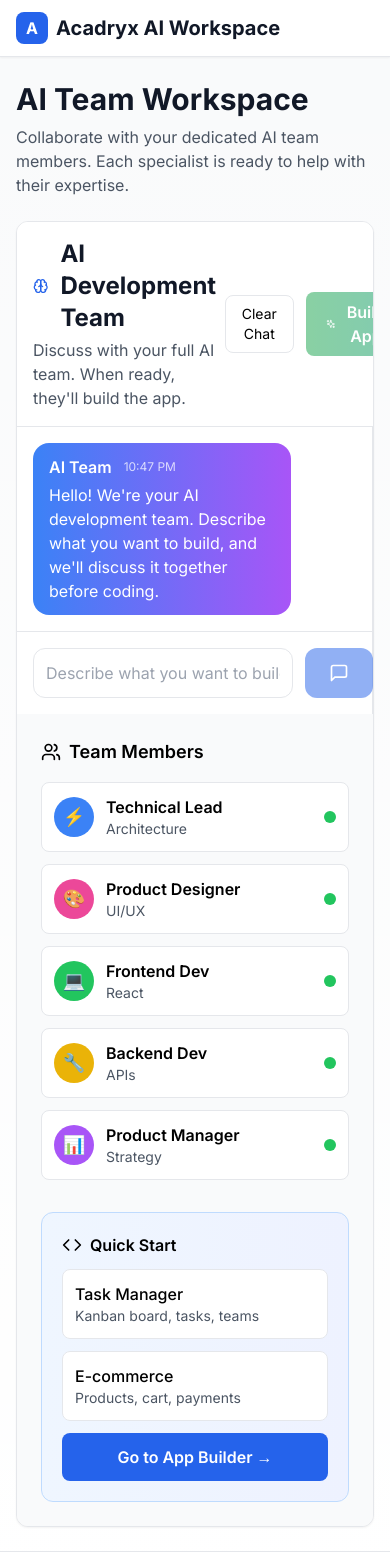
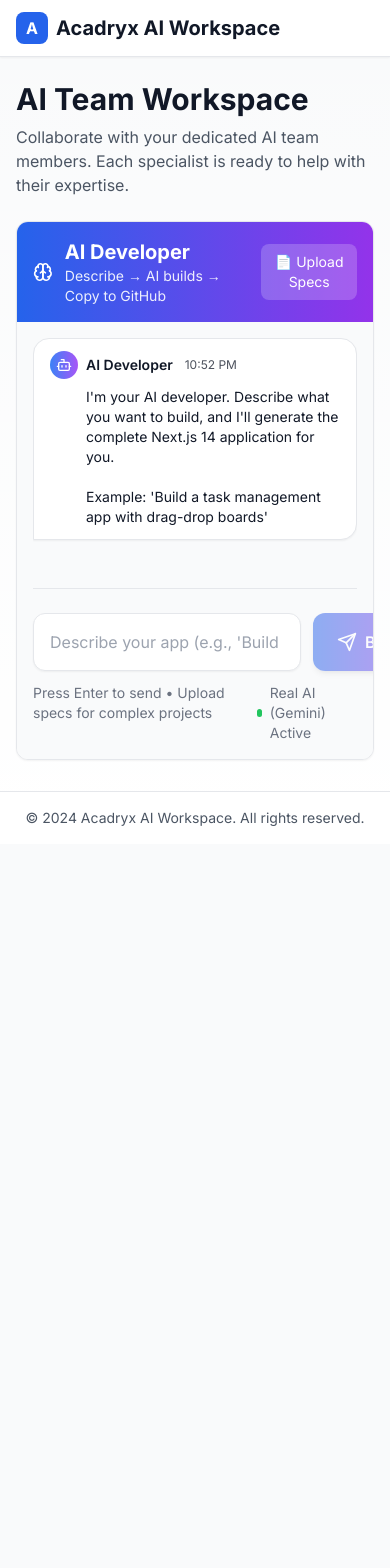
Before and after one commit to acadryx-coder/Derick, a Next.js app: page /ai in a window 390 px wide. Shown: the top 1568 px of the page. After the commit the page ends 844 px from the top, so only its background shows below. Built offline with nearby package versions, Linux system fonts and the light colour scheme.

Commit message:
Update page.tsx

```diff
--- a/app/ai/page.tsx
+++ b/app/ai/page.tsx
@@ -1,313 +1,342 @@
 'use client'
 
-import { useState, useEffect } from 'react'
-import { Users, MessageSquare, Code, Bot, Zap, Brain, Sparkles } from 'lucide-react'
-import Link from 'next/link'
+import { useState, useEffect, useRef } from 'react'
+import { MessageSquare, Code, Brain, Send, Bot, Sparkles, Copy, Check } from 'lucide-react'
 
 type Message = {
   id: string
-  sender: string
+  sender: 'user' | 'ai'
   text: string
   timestamp: Date
-  isAI: boolean
-}
-
-type AITeamMember = {
-  id: string
-  name: string
-  role: string
-  color: string
-  icon: string
-  isActive: boolean
+  files?: Array<{ path: string, content: string }>
 }
 
 export default function AIPage() {
   const [messages, setMessages] = useState<Message[]>([
     {
       id: '1',
-      sender: 'AI Team',
-      text: 'Hello! We\'re your AI development team. Describe what you want to build, and we\'ll discuss it together before coding.',
-      timestamp: new Date(Date.now() - 300000),
-      isAI: true
+      sender: 'ai',
+      text: "I'm your AI developer. Describe what you want to build, and I'll generate the complete Next.js 14 application for you.\n\nExample: 'Build a task management app with drag-drop boards'",
+      timestamp: new Date()
     }
   ])
   const [input, setInput] = useState('')
-  const [isTeamThinking, setIsTeamThinking] = useState(false)
-  const [teamMembers] = useState<AITeamMember[]>([
-    { id: 'tech-lead', name: 'Technical Lead', role: 'Architecture', color: 'bg-blue-500', icon: '⚡', isActive: true },
-    { id: 'designer', name: 'Product Designer', role: 'UI/UX', color: 'bg-pink-500', icon: '🎨', isActive: true },
-    { id: 'frontend', name: 'Frontend Dev', role: 'React', color: 'bg-green-500', icon: '💻', isActive: true },
-    { id: 'backend', name: 'Backend Dev', role: 'APIs', color: 'bg-yellow-500', icon: '🔧', isActive: true },
-    { id: 'pm', name: 'Product Manager', role: 'Strategy', color: 'bg-purple-500', icon: '📊', isActive: true },
-  ])
+  const [isGenerating, setIsGenerating] = useState(false)
+  const [copiedFile, setCopiedFile] = useState<string | null>(null)
+  const messagesEndRef = useRef<HTMLDivElement>(null)
+  const fileInputRef = useRef<HTMLInputElement>(null)
 
-  // Load from localStorage
+  // Auto-scroll
   useEffect(() => {
-    const saved = localStorage.getItem('ai-team-discussion')
-    if (saved) {
-      try {
-        const parsed = JSON.parse(saved)
-        setMessages(parsed.map((m: any) => ({
-          ...m,
-          timestamp: new Date(m.timestamp)
-        })))
-      } catch (e) {
-        console.error('Failed to load discussion', e)
-      }
-    }
-  }, [])
-
-  // Save to localStorage
-  useEffect(() => {
-    if (messages.length > 1) {
-      const toSave = messages.map(m => ({
-        ...m,
-        timestamp: m.timestamp.toISOString()
-      }))
-      localStorage.setItem('ai-team-discussion', JSON.stringify(toSave))
-    }
+    messagesEndRef.current?.scrollIntoView({ behavior: 'smooth' })
   }, [messages])
 
-  const simulateTeamResponse = async (userMessage: string) => {
-    setIsTeamThinking(true)
-
-    // Simulate AI team discussion
-    const responses = [
-      { sender: 'Technical Lead', text: `I'll design the architecture for "${userMessage}". Thinking about scalability...` },
-      { sender: 'Product Designer', text: `Working on user flows and wireframes. Focus on intuitive UX.` },
-      { sender: 'Frontend Dev', text: `Preparing component structure with React and Tailwind.` },
-      { sender: 'Backend Dev', text: `Planning API endpoints and database schema.` },
-      { sender: 'Product Manager', text: `Defining MVP scope and success metrics.` },
-    ]
-
-    for (const response of responses) {
-      await new Promise(resolve => setTimeout(resolve, 600))
-      setMessages(prev => [...prev, {
-        id: Date.now().toString(),
-        sender: response.sender,
-        text: response.text,
-        timestamp: new Date(),
-        isAI: true
-      }])
-    }
-
-    // Final consensus
-    await new Promise(resolve => setTimeout(resolve, 800))
-    setMessages(prev => [...prev, {
-      id: Date.now().toString(),
-      sender: 'AI Team',
-      text: 'Team consensus reached! Ready to build.',
-      timestamp: new Date(),
-      isAI: true
-    }])
-
-    setIsTeamThinking(false)
-  }
-
-  const handleSubmit = (e: React.FormEvent) => {
+  const handleSubmit = async (e: React.FormEvent) => {
     e.preventDefault()
-    if (!input.trim()) return
+    if (!input.trim() || isGenerating) return
 
     // Add user message
     const userMsg: Message = {
       id: Date.now().toString(),
-      sender: 'You',
+      sender: 'user',
       text: input,
-      timestamp: new Date(),
-      isAI: false
+      timestamp: new Date()
     }
 
     setMessages(prev => [...prev, userMsg])
-    const currentInput = input
+    const userInput = input
     setInput('')
+    setIsGenerating(true)
 
-    // Get AI team response
-    simulateTeamResponse(currentInput)
+    try {
+      // Step 1: AI analyzes requirements
+      const analysisResponse = await fetch('/api/ai-chat', {
+        method: 'POST',
+        headers: { 'Content-Type': 'application/json' },
+        body: JSON.stringify({
+          message: userInput,
+          history: messages.slice(-10).map(m => ({
+            role: m.sender === 'user' ? 'user' : 'assistant',
+            content: m.text
+          }))
+        })
+      })
+
+      const analysisData = await analysisResponse.json()
+
+      // Add AI analysis
+      const analysisMsg: Message = {
+        id: (Date.now() + 1).toString(),
+        sender: 'ai',
+        text: analysisData.response,
+        timestamp: new Date()
       }
 
-  const clearChat = () => {
-    if (confirm('Clear team discussion?')) {
-      setMessages([messages[0]]) // Keep welcome message
-      localStorage.removeItem('ai-team-discussion')
+      setMessages(prev => [...prev, analysisMsg])
+
+      // Step 2: Generate actual code
+      const codeResponse = await fetch('/api/generate-code', {
+        method: 'POST',
+        headers: { 'Content-Type': 'application/json' },
+        body: JSON.stringify({
+          description: userInput,
+          requirements: analysisData.response
+        })
+      })
+
+      const codeData = await codeResponse.json()
+
+      // Add code files
+      const codeMsg: Message = {
+        id: (Date.now() + 2).toString(),
+        sender: 'ai',
+        text: `✅ Generated ${codeData.files?.length || 0} files. Copy and paste to GitHub:`,
+        timestamp: new Date(),
+        files: codeData.files || []
+      }
+
+      setMessages(prev => [...prev, codeMsg])
+
+    } catch (error) {
+      const errorMsg: Message = {
+        id: (Date.now() + 3).toString(),
+        sender: 'ai',
+        text: "I'll generate that for you. Describe your app idea clearly.",
+        timestamp: new Date()
+      }
+      setMessages(prev => [...prev, errorMsg])
+    } finally {
+      setIsGenerating(false)
     }
   }
 
-  const startBuild = () => {
-    // Pass discussion to builder
-    const discussionText = messages
-      .filter(m => !m.isAI || m.sender !== 'AI Team')
-      .map(m => `${m.sender}: ${m.text}`)
-      .join('\n')
+  const copyFileToClipboard = async (content: string, path: string) => {
+    await navigator.clipboard.writeText(content)
+    setCopiedFile(path)
+    setTimeout(() => setCopiedFile(null), 2000)
+  }
 
-    window.location.href = `/ai/builder?context=${encodeURIComponent(discussionText)}`
+  const copyAllFiles = async () => {
+    const allFiles = messages
+      .flatMap(m => m.files || [])
+      .map(f => `// ${f.path}\n${f.content}\n\n`)
+      .join('')
+
+    await navigator.clipboard.writeText(allFiles)
+    setCopiedFile('ALL')
+    setTimeout(() => setCopiedFile(null), 2000)
+  }
+
+  const uploadRequirements = () => {
+    fileInputRef.current?.click()
+  }
+
+  const handleFileUpload = async (e: React.ChangeEvent<HTMLInputElement>) => {
+    const files = e.target.files
+    if (!files?.length) return
+
+    const file = files[0]
+    const text = await file.text()
+
+    setInput(`Requirements from ${file.name}:\n${text.substring(0, 1000)}...`)
   }
 
   return (
-    <div className="h-full flex flex-col">
+    <div className="h-full flex flex-col bg-gray-50">
       {/* Header */}
-      <div className="bg-white border-b p-4">
+      <div className="bg-gradient-to-r from-blue-600 to-purple-600 text-white p-4 md:p-6">
+        <div className="max-w-6xl mx-auto">
           <div className="flex items-center justify-between">
+            <div className="flex items-center">
+              <Brain className="w-7 h-7 md:w-8 md:h-8 mr-3" />
               <div>
-            <h1 className="text-2xl font-bold text-gray-900 flex items-center">
-              <Brain className="w-6 h-6 mr-3 text-primary-600" />
-              AI Development Team
-            </h1>
-            <p className="text-gray-600 mt-1">
-              Discuss with your full AI team. When ready, they'll build the app.
-            </p>
+                <h1 className="text-xl md:text-2xl font-bold">AI Developer</h1>
+                <p className="opacity-90 text-sm md:text-base">Describe → AI builds → Copy to GitHub</p>
+              </div>
             </div>
             <div className="flex items-center space-x-3">
+              <input
+                type="file"
+                ref={fileInputRef}
+                onChange={handleFileUpload}
+                accept=".txt,.md,.pdf,.docx"
+                className="hidden"
+              />
               <button
-              onClick={clearChat}
-              className="px-4 py-2 text-sm border rounded-lg hover:bg-gray-50"
+                onClick={uploadRequirements}
+                className="text-sm bg-white/20 hover:bg-white/30 px-3 py-2 rounded-lg flex items-center"
               >
-              Clear Chat
-            </button>
-            <button
-              onClick={startBuild}
-              disabled={messages.length <= 1}
-              className="px-5 py-2 bg-gradient-to-r from-green-600 to-emerald-600 text-white rounded-lg font-semibold disabled:opacity-50 flex items-center"
-            >
-              <Sparkles className="w-4 h-4 mr-2" />
-              Build App
+                📄 Upload Specs
               </button>
             </div>
           </div>
         </div>
+      </div>
 
-      <div className="flex-1 flex flex-col lg:flex-row">
-        {/* Chat Area */}
-        <div className="lg:w-2/3 flex flex-col border-r">
-          <div className="flex-1 overflow-y-auto p-4 space-y-4">
+      <div className="flex-1 flex flex-col max-w-6xl mx-auto w-full p-4">
+        {/* Chat Messages */}
+        <div className="flex-1 overflow-y-auto space-y-6 mb-6">
           {messages.map((msg) => (
+            <div key={msg.id}>
+              {/* Message Bubble */}
               <div
-                key={msg.id}
-                className={`flex ${msg.sender === 'You' ? 'justify-end' : 'justify-start'}`}
+                className={`flex ${msg.sender === 'user' ? 'justify-end' : 'justify-start'}`}
               >
                 <div
-                  className={`max-w-[80%] rounded-2xl px-4 py-3 ${
-                    msg.sender === 'You'
-                      ? 'bg-primary-600 text-white rounded-br-none'
-                      : msg.sender === 'AI Team'
-                      ? 'bg-gradient-to-r from-blue-500 to-purple-500 text-white'
-                      : 'bg-gray-100 text-gray-900 rounded-bl-none border'
+                  className={`max-w-full md:max-w-3xl rounded-2xl px-4 py-3 md:px-5 md:py-4 ${
+                    msg.sender === 'user'
+                      ? 'bg-blue-600 text-white rounded-br-none'
+                      : 'bg-white text-gray-900 rounded-bl-none border shadow-sm'
                   }`}
                 >
-                  <div className="flex items-center mb-1">
-                    {msg.sender !== 'You' && msg.sender !== 'AI Team' ? (
-                      <div className={`w-6 h-6 rounded-full flex items-center justify-center text-xs text-white mr-2 ${
-                        teamMembers.find(m => m.name === msg.sender)?.color
-                      }`}>
-                        {teamMembers.find(m => m.name === msg.sender)?.icon}
+                  <div className="flex items-center mb-2">
+                    {msg.sender === 'ai' ? (
+                      <div className="w-7 h-7 rounded-full bg-gradient-to-r from-blue-500 to-purple-500 flex items-center justify-center text-white mr-2 md:mr-3">
+                        <Bot className="w-4 h-4" />
                       </div>
-                    ) : null}
-                    <span className="font-semibold">
-                      {msg.sender}
+                    ) : (
+                      <div className="w-7 h-7 rounded-full bg-gray-200 flex items-center justify-center text-gray-700 mr-2 md:mr-3">
+                        👤
+                      </div>
+                    )}
+                    <span className="font-semibold text-sm md:text-base">
+                      {msg.sender === 'ai' ? 'AI Developer' : 'You'}
                     </span>
                     <span className="text-xs opacity-75 ml-3">
                       {msg.timestamp.toLocaleTimeString([], { hour: '2-digit', minute: '2-digit' })}
                     </span>
                   </div>
-                  <p className="whitespace-pre-wrap">{msg.text}</p>
+                  <div className="whitespace-pre-wrap ml-9 md:ml-11 text-sm md:text-base">{msg.text}</div>
                 </div>
+              </div>
+
+              {/* Generated Files */}
+              {msg.files && msg.files.length > 0 && (
+                <div className="mt-4 ml-9 md:ml-11 max-w-full md:max-w-3xl">
+                  <div className="bg-gray-900 text-gray-100 rounded-xl overflow-hidden">
+                    <div className="bg-gray-800 px-4 py-3 flex justify-between items-center">
+                      <div className="flex items-center">
+                        <Code className="w-4 h-4 mr-2" />
+                        <span className="font-medium">Generated Files ({msg.files.length})</span>
+                      </div>
+                      <button
+                        onClick={copyAllFiles}
+                        className="text-sm bg-gray-700 hover:bg-gray-600 px-3 py-1 rounded flex items-center"
+                      >
+                        {copiedFile === 'ALL' ? (
+                          <>
+                            <Check className="w-4 h-4 mr-1" />
+                            Copied!
+                          </>
+                        ) : (
+                          <>
+                            <Copy className="w-4 h-4 mr-1" />
+                            Copy All
+                          </>
+                        )}
+                      </button>
+                    </div>
+                    <div className="p-1">
+                      {msg.files.slice(0, 3).map((file, idx) => (
+                        <div key={idx} className="m-2 bg-gray-800 rounded-lg overflow-hidden">
+                          <div className="px-4 py-2 bg-gray-700 flex justify-between items-center">
+                            <code className="text-sm font-mono truncate">{file.path}</code>
+                            <button
+                              onClick={() => copyFileToClipboard(file.content, file.path)}
+                              className="text-xs bg-gray-600 hover:bg-gray-500 px-2 py-1 rounded flex items-center"
+                            >
+                              {copiedFile === file.path ? (
+                                <Check className="w-3 h-3 mr-1" />
+                              ) : (
+                                <Copy className="w-3 h-3 mr-1" />
+                              )}
+                              {copiedFile === file.path ? 'Copied' : 'Copy'}
+                            </button>
+                          </div>
+                          <pre className="p-4 text-xs md:text-sm overflow-x-auto max-h-48 overflow-y-auto">
+                            {file.content.substring(0, 500)}
+                            {file.content.length > 500 && '...'}
+                          </pre>
+                        </div>
+                      ))}
+                      {msg.files.length > 3 && (
+                        <div className="text-center py-2 text-gray-400 text-sm">
+                          + {msg.files.length - 3} more files
+                        </div>
+                      )}
+                    </div>
+                  </div>
+                  <div className="mt-2 text-sm text-gray-600">
+                    Copy files → Paste to GitHub → Deploy on Vercel
+                  </div>
+                </div>
+              )}
             </div>
           ))}
 
-            {isTeamThinking && (
+          {isGenerating && (
             <div className="flex justify-start">
-                <div className="bg-gradient-to-r from-blue-500 to-purple-500 text-white rounded-2xl rounded-bl-none px-4 py-3">
+              <div className="bg-white border rounded-2xl rounded-bl-none px-5 py-4 shadow-sm max-w-3xl">
                 <div className="flex items-center">
-                    <div className="w-6 h-6 rounded-full bg-white/20 flex items-center justify-center mr-2">
+                  <div className="w-8 h-8 rounded-full bg-gradient-to-r from-blue-500 to-purple-500 flex items-center justify-center text-white mr-3">
                     <Bot className="w-4 h-4" />
                   </div>
-                    <span className="font-semibold">AI Team Thinking</span>
+                  <span className="font-semibold">AI Building Your App</span>
                   <div className="ml-3 flex space-x-1">
-                      <div className="w-2 h-2 bg-white rounded-full animate-bounce" />
-                      <div className="w-2 h-2 bg-white rounded-full animate-bounce" style={{ animationDelay: '0.2s' }} />
-                      <div className="w-2 h-2 bg-white rounded-full animate-bounce" style={{ animationDelay: '0.4s' }} />
+                    <div className="w-2 h-2 bg-gray-500 rounded-full animate-bounce" />
+                    <div className="w-2 h-2 bg-gray-500 rounded-full animate-bounce" style={{ animationDelay: '0.2s' }} />
+                    <div className="w-2 h-2 bg-gray-500 rounded-full animate-bounce" style={{ animationDelay: '0.4s' }} />
                   </div>
+                </div>
+                <div className="mt-2 text-sm text-gray-600 ml-11">
+                  Analyzing requirements → Generating code → Creating files
                 </div>
               </div>
             </div>
           )}
+          <div ref={messagesEndRef} />
         </div>
 
         {/* Input */}
-          <div className="border-t p-4">
-            <form onSubmit={handleSubmit} className="flex space-x-3">
+        <div className="border-t pt-6">
+          <form onSubmit={handleSubmit} className="max-w-6xl mx-auto">
+            <div className="flex space-x-3">
               <input
                 type="text"
                 value={input}
                 onChange={(e) => setInput(e.target.value)}
-                placeholder="Describe what you want to build..."
-                className="flex-1 p-3 border rounded-xl focus:ring-2 focus:ring-primary-500 focus:border-transparent"
-                disabled={isTeamThinking}
+                placeholder="Describe your app (e.g., 'Build a Twitter clone with Next.js 14')..."
+                className="flex-1 p-4 border rounded-xl focus:ring-2 focus:ring-blue-500 focus:border-transparent shadow-sm"
+                disabled={isGenerating}
               />
               <button
                 type="submit"
-                disabled={!input.trim() || isTeamThinking}
-                className="bg-primary-600 text-white px-6 py-3 rounded-xl font-semibold disabled:opacity-50 flex items-center"
+                disabled={!input.trim() || isGenerating}
+                className="bg-gradient-to-r from-blue-600 to-purple-600 text-white px-6 py-4 rounded-xl font-semibold hover:from-blue-700 hover:to-purple-700 disabled:opacity-50 flex items-center shadow-md"
               >
-                <MessageSquare className="w-5 h-5" />
+                {isGenerating ? (
+                  <>
+                    <Sparkles className="w-5 h-5 mr-2 animate-pulse" />
+                    Building...
+                  </>
+                ) : (
+                  <>
+                    <Send className="w-5 h-5 mr-2" />
+                    Build
+                  </>
+                )}
               </button>
-            </form>
+            </div>
+            <div className="flex justify-between mt-3 text-sm text-gray-500">
+              <div>
+                Press Enter to send • Upload specs for complex projects
+              </div>
+              <div className="flex items-center">
+                <div className="w-2 h-2 bg-green-500 rounded-full mr-2"></div>
+                Real AI (Gemini) Active
               </div>
             </div>
-
-        {/* Team Sidebar */}
-        <div className="lg:w-1/3 bg-gray-50 p-6">
-          <div className="mb-8">
-            <h3 className="font-semibold text-lg mb-4 flex items-center">
-              <Users className="w-5 h-5 mr-2" />
-              Team Members
-            </h3>
-            <div className="space-y-3">
-              {teamMembers.map((member) => (
-                <div
-                  key={member.id}
-                  className="flex items-center p-3 bg-white rounded-lg border hover:shadow-sm transition-shadow"
-                >
-                  <div className={`${member.color} w-10 h-10 rounded-full flex items-center justify-center text-white text-lg mr-3`}>
-                    {member.icon}
-                  </div>
-                  <div className="flex-1">
-                    <h4 className="font-semibold">{member.name}</h4>
-                    <p className="text-sm text-gray-600">{member.role}</p>
-                  </div>
-                  <div className={`w-3 h-3 rounded-full ${member.isActive ? 'bg-green-500' : 'bg-gray-300'}`} />
-                </div>
-              ))}
-            </div>
-          </div>
-
-          <div className="bg-gradient-to-r from-blue-50 to-indigo-50 rounded-xl border border-blue-200 p-5">
-            <h3 className="font-semibold mb-3 flex items-center">
-              <Code className="w-5 h-5 mr-2" />
-              Quick Start
-            </h3>
-            <div className="space-y-3">
-              <button
-                onClick={() => setInput('Build a task management app with drag-drop')}
-                className="w-full text-left p-3 bg-white rounded-lg border hover:border-primary-500"
-              >
-                <div className="font-medium">Task Manager</div>
-                <div className="text-sm text-gray-600">Kanban board, tasks, teams</div>
-              </button>
-              <button
-                onClick={() => setInput('Create an e-commerce store')}
-                className="w-full text-left p-3 bg-white rounded-lg border hover:border-primary-500"
-              >
-                <div className="font-medium">E-commerce</div>
-                <div className="text-sm text-gray-600">Products, cart, payments</div>
-              </button>
-              <Link
-                href="/ai/builder"
-                className="block text-center p-3 bg-primary-600 text-white rounded-lg font-semibold hover:bg-primary-700"
-              >
-                Go to App Builder →
-              </Link>
-            </div>
-          </div>
+          </form>
         </div>
       </div>
     </div>
```
Lines whose indentation alone changed are shown as unchanged.
